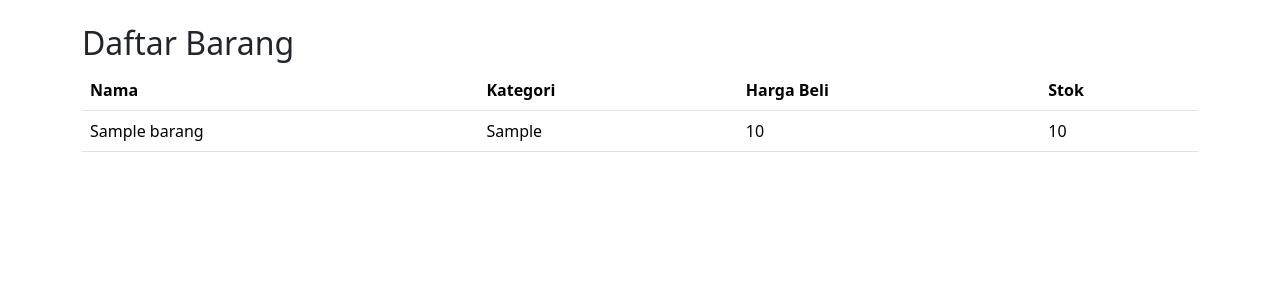
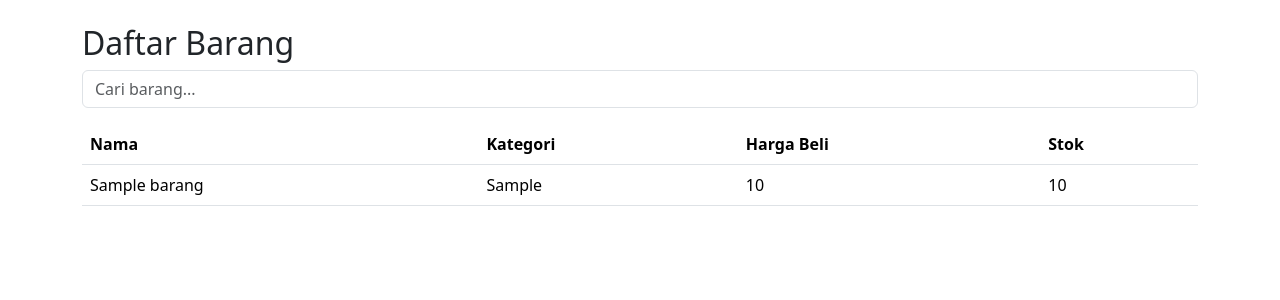
Before and after one commit to IET-Polinela/project-2026-Joyskid0, a Django app: page /barang/ in a window 1280 px wide. Shown: the part 56-356 px from the top of the page. Run offline with Django 5.2, Linux system fonts and the light colour scheme; a user stored in the database is signed in; tables that the repository leaves empty hold one stand-in row (values such as "Sample post").

Commit message:
CHECKPOINT 4: Implementasi Fetch API untuk Live Search

```diff
--- a/warung_project/barang/urls.py
+++ b/warung_project/barang/urls.py
@@ -6,4 +6,5 @@ urlpatterns = [
     path('barang/tambah/', BarangCreateView.as_view(), name='barang_create'),
     path('barang/<int:pk>/edit/', BarangUpdateView.as_view(), name='barang_update'),
     path('barang/<int:pk>/hapus/', BarangDeleteView.as_view(), name='barang_delete'),
+    path('search/', search_barang, name='search_barang'),
 ]
--- a/warung_project/barang/views.py
+++ b/warung_project/barang/views.py
@@ -6,7 +6,7 @@ from django.views.generic import ListView, CreateView, UpdateView, DeleteView
 from django.urls import reverse_lazy
 from .models import Barang
 from django.contrib.auth.mixins import LoginRequiredMixin
-
+from django.http import JsonResponse
 # Create your views here.
 
 class OwnerRequiredMixin(UserPassesTestMixin):
@@ -41,3 +41,23 @@ class BarangDeleteView(LoginRequiredMixin, OwnerRequiredMixin, DeleteView):
     model = Barang
     template_name = 'barang_confirm_delete.html'
     success_url = reverse_lazy('barang_list')
+
+def search_barang(request):
+    query = request.GET.get('q')
+
+    if query:
+        barang = Barang.objects.filter(nama__icontains=query)
+    else:
+        barang = Barang.objects.all()
+
+    data = []
+    for b in barang:
+        data.append({
+            'id': b.id,
+            'nama': b.nama,
+            'kategori': b.kategori,
+            'harga_beli': b.harga_beli,
+            'stok': b.stok,
+        })
+
+    return JsonResponse({'barang': data})
--- a/warung_project/templates/barang_list.html
+++ b/warung_project/templates/barang_list.html
@@ -7,7 +7,10 @@
 <a href="/barang/tambah/" class="btn btn-primary mb-3">Tambah Barang</a>
 {% endif %}
 
+<input type="text" id="searchInput" class="form-control mb-3" placeholder="Cari barang...">
+
 <table class="table">
+    <thead>
         <tr>
             <th>Nama</th>
             <th>Kategori</th>
@@ -17,7 +20,9 @@
             <th>Aksi</th>
             {% endif %}
         </tr>
+    </thead>
 
+    <tbody id="tableBody">
         {% for barang in barang_list %}
         <tr>
             <td>{{ barang.nama }}</td>
@@ -33,6 +38,31 @@
             {% endif %}
         </tr>
         {% endfor %}
+    </tbody>
 </table>
 
+<script>
+const searchInput = document.getElementById('searchInput');
+
+searchInput.addEventListener('keyup', function() {
+    fetch(`/search/?q=${this.value}`)
+    .then(response => response.json())
+    .then(data => {
+        const tableBody = document.getElementById('tableBody');
+        tableBody.innerHTML = '';
+
+        data.barang.forEach(item => {
+            tableBody.innerHTML += `
+                <tr>
+                    <td>${item.nama}</td>
+                    <td>${item.kategori}</td>
+                    <td>${item.harga_beli}</td>
+                    <td>${item.stok}</td>
+                </tr>
+            `;
+        });
+    });
+});
+</script>
+
 {% endblock %}
```
Lines whose indentation alone changed are shown as unchanged.
